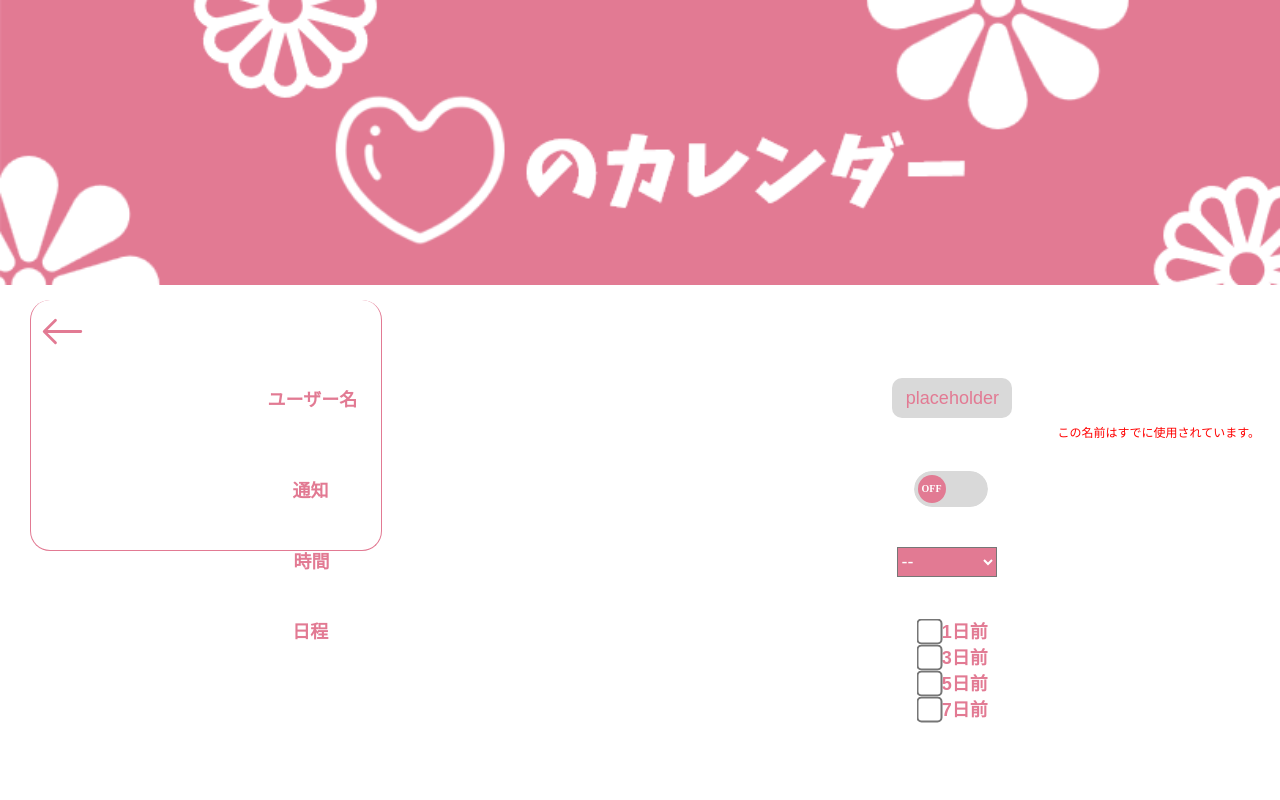
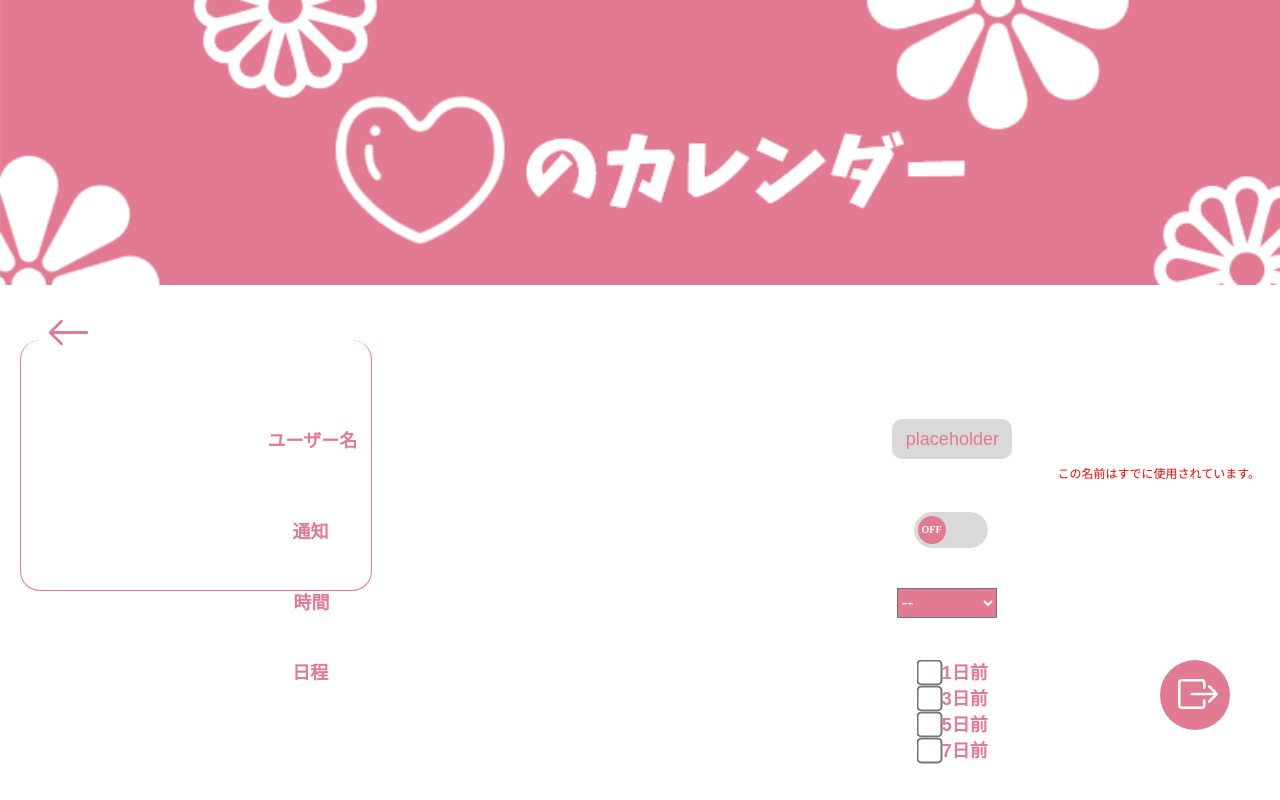
Before and after one commit to ten-pro/GiikuCamp, a Vue app in the folder giikucamp/: page / in a window 1280 px wide. Built offline with nearby package versions, Linux system fonts and the light colour scheme.

Commit message:
asdfghjklpoiuytrewq

```diff
--- a/giikucamp/index.html
+++ b/giikucamp/index.html
@@ -9,5 +9,6 @@
   <body>
     <div id="app"></div>
     <script type="module" src="/src/main.js"></script>
+    <script src="https://cdnjs.cloudflare.com/ajax/libs/push.js/0.0.11/push.min.js"></script>
   </body>
 </html>
--- a/giikucamp/package.json
+++ b/giikucamp/package.json
@@ -8,6 +8,7 @@
     "preview": "vite preview"
   },
   "dependencies": {
+    "push.js": "^1.0.12",
     "vue": "^3.2.45"
   },
   "devDependencies": {
--- a/giikucamp/src/components/Setting.vue
+++ b/giikucamp/src/components/Setting.vue
@@ -2,11 +2,13 @@
     <div>
         <Header />
         <div class="sheader">
+            <button class="backbutton" @click="notification">
             <svg xmlns="http://www.w3.org/2000/svg" width="45" height="45" fill="currentColor" class="bi bi-arrow-left"
                 viewBox="0 0 16 16">
                 <path fill-rule="evenodd"
                     d="M15 8a.5.5 0 0 0-.5-.5H2.707l3.147-3.146a.5.5 0 1 0-.708-.708l-4 4a.5.5 0 0 0 0 .708l4 4a.5.5 0 0 0 .708-.708L2.707 8.5H14.5A.5.5 0 0 0 15 8z" />
             </svg>
+        </button>
         </div>
         <div class="userspace">
             <div class="username">ユーザー名</div>
@@ -29,8 +31,8 @@
         <div class="times">
             <div class="timetxt">時間</div>
             <!--  -->
-
-            <select class="timese">
+<form action="">
+            <select class="timese" size="1">
                 <option value="--">--</option>
                 <option value="0">0</option>
                 <option value="1">1</option>
@@ -57,41 +59,66 @@
                 <option value="22">22</option>
                 <option value="23">23</option>
             </select>
-
+        </form>
             <!--  -->
         </div>
         <div class="checkday">
             <div class="checkn">日程</div>
-
             <div class="checkma">
                 <label for="horns1" class="checkma">
-                    <input type="checkbox" id="horns1">1日前
+                    <input type="checkbox" id="horns1" value="1">1日前
                 </label>
-
                 <label for="horns2" class="checkma">
-                    <input type="checkbox" id="horns2">3日前
+                    <input type="checkbox" id="horns2" value="3">3日前
                 </label>
                 <label for="horns3" class="checkma">
-                    <input type="checkbox" id="horns3">5日前
+                    <input type="checkbox" id="horns3" value="5">5日前
                 </label>
                 <label for="horns4" class="checkma">
-                    <input type="checkbox" id="horns4">7日前
+                    <input type="checkbox" id="horns4" value="7">7日前
                 </label>
             </div>
+        </div>
+        <LogoutButton />
 
-        </div>
     </div>
 </template>
 <script setup>
 import Header from "./Header.vue"
+import LogoutButton from "./setting/LogoutButton.vue"
+
+const notification =()=>{
+    Push.create('Hello Vue.js');
+
+    const today = new Date();
+  const dayOfWeek = today.getDay() ;
+  console.log(today.getFullYear() + "/" +  (today.getMonth() + 1) + "/"+ today.getDate());
+}
+const clickBtn1 =()=> {
+    const arr = [];
+    const chk1 = document.form1.chk1;
+    for (let i = 0; i < chk1.length; i++) {
+      if (chk1[i].checked) {//(chk1[i].checked === true)と同じ
+        arr.push(chk1[i].value);
+      }
+    }
+    document.getElementById("span1").textContent = arr;
+  }
+
 </script>
 <style scoped>
+.backbutton{
+    background-color: transparent;
+    border: none;
 
+}
 .bi {
     color: #E27A93;
+    cursor:pointer;
 }
 .sheader{
 padding:20px 0px 20px 40px;
+
 }
 .username{
     font-family: sans-serif;
@@ -103,6 +130,7 @@ padding:20px 0px 20px 40px;
     display: flex;
     justify-content: space-around;
     align-items: center;
+    margin-top:40px;
 }
 .namebox{
     background-color: #D9D9D9;
@@ -144,8 +172,8 @@ position:absolute;
 background-color:transparent;
     width:350px;
     height:250px;
-    left:30px;
-    top:300px;
+    left:20px;
+    top:340px;
     border-radius: 20px;
 
     border-left:1px solid #E27A93;
--- /dev/null
+++ b/giikucamp/src/components/setting/LogoutButton.vue
@@ -0,0 +1,43 @@
+<template>
+  <div>
+
+    <div class="circle">
+      <button class="logoutbutton">
+        <svg xmlns="http://www.w3.org/2000/svg" width="40" height="40" fill="currentColor" class="bi bi-box-arrow-right"
+          viewBox="0 0 16 16">
+          <path fill-rule="evenodd"
+            d="M10 12.5a.5.5 0 0 1-.5.5h-8a.5.5 0 0 1-.5-.5v-9a.5.5 0 0 1 .5-.5h8a.5.5 0 0 1 .5.5v2a.5.5 0 0 0 1 0v-2A1.5 1.5 0 0 0 9.5 2h-8A1.5 1.5 0 0 0 0 3.5v9A1.5 1.5 0 0 0 1.5 14h8a1.5 1.5 0 0 0 1.5-1.5v-2a.5.5 0 0 0-1 0v2z" />
+          <path fill-rule="evenodd"
+            d="M15.854 8.354a.5.5 0 0 0 0-.708l-3-3a.5.5 0 0 0-.708.708L14.293 7.5H5.5a.5.5 0 0 0 0 1h8.793l-2.147 2.146a.5.5 0 0 0 .708.708l3-3z" />
+        </svg>
+      </button>
+    </div>
+
+  </div>
+</template>
+  <script setup>
+
+  </script>
+  <style scoped>
+.circle{
+  position:absolute;
+  right: 50px;
+  bottom:70px;
+    width: 70px;
+    height: 70px;
+    background-color:#E27A93 ;
+    border-radius: 50%;
+    text-align: center;
+
+}
+.bi{
+  color:white;
+  margin-top:13px;
+  margin-left:5px;
+}
+.logoutbutton{
+  background-color: transparent;
+  border: none;
+  cursor:pointer;
+}
+  </style>
```
Also changed, not shown: 1 other file (tests, documents, lock files or other folders).
